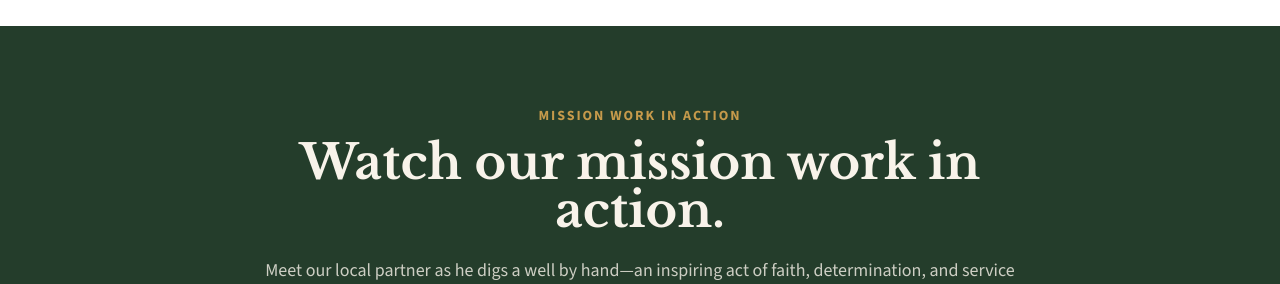
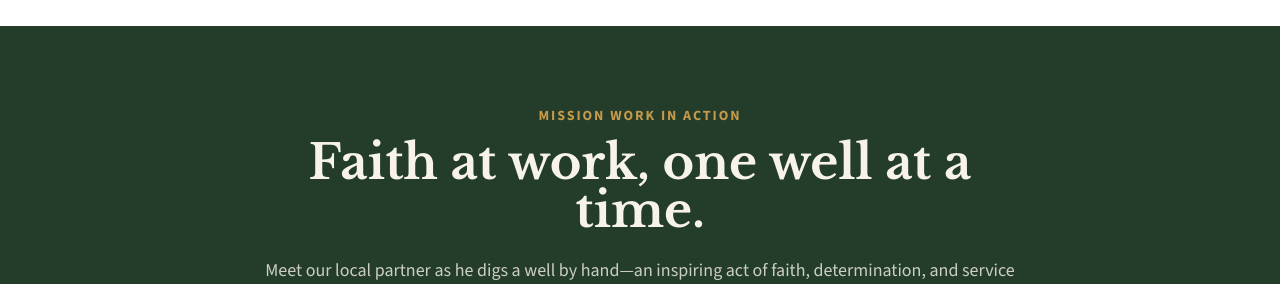
Before and after one commit to sundayrax80-eng/daily-bread-project, a Next.js app: page / in a window 1280 px wide. Shown: the part 2980-3264 px from the top of the page. Built offline with nearby package versions, Linux system fonts and the light colour scheme; no server answers.

Commit message:
Refine mission video heading

```diff
--- a/src/app/page.tsx
+++ b/src/app/page.tsx
@@ -195,7 +195,7 @@ export default function Home() {
         <Inner>
           <div className="mx-auto max-w-3xl text-center">
             <p className="text-sm font-bold uppercase tracking-[0.14em] text-gold">Mission Work in Action</p>
-            <h2 className="mt-3 font-serif text-3xl font-bold sm:text-5xl">Watch our mission work in action.</h2>
+            <h2 className="mt-3 font-serif text-3xl font-bold sm:text-5xl">Faith at work, one well at a time.</h2>
             <p className="mt-5 text-lg leading-8 text-ivory/80">
               Meet our local partner as he digs a well by hand—an inspiring act of faith, determination, and service to help bring clean water closer to families.
             </p>
```
